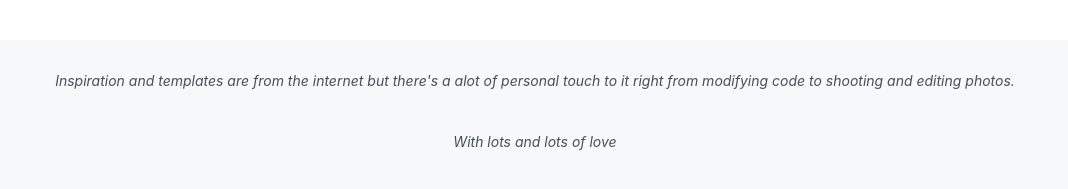
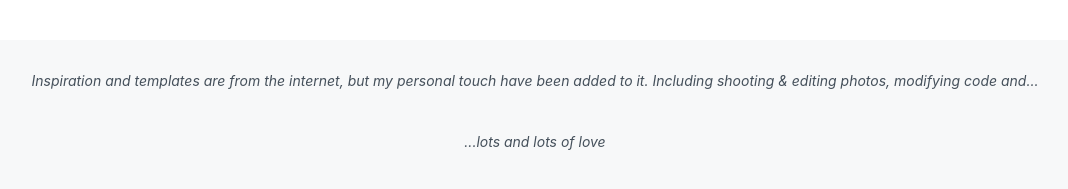
Before and after one commit to aswinantony/Baby_Boo, a website with bundled scripts: page dist/index.html in a window 1280 px wide. Shown: the part 5454-5643 px from the top of the page, without its empty margins (105-1173 px from the left). Built offline with nearby package versions, Linux system fonts and the light colour scheme.

Commit message:
Signature text

```diff
--- a/dist/index.html
+++ b/dist/index.html
@@ -1032,9 +1032,9 @@
   <footer id="footer">
     <div class="container">
       <!-- <h3>Aswin Antony</h3> -->
-      <p>Inspiration and templates are from the internet but there's a alot of personal touch to it right from modifying
-        code to shooting and editing photos.</p>
-      <p>With lots and lots of love</p>
+      <p>Inspiration and templates are from the internet, but my personal touch have been added to it. Including
+        shooting & editing photos, modifying code and...</p>
+      <p>...lots and lots of love</p>
       <h3>Aswin Antony</h3>
       <div class="social-links">
         <a href="https://github.com/aswinantony" class="google-plus"><i class="bx bxl-github"></i></a>
```
